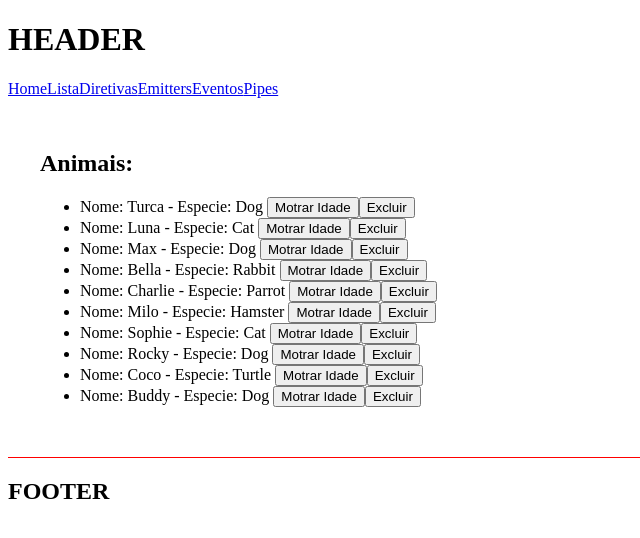
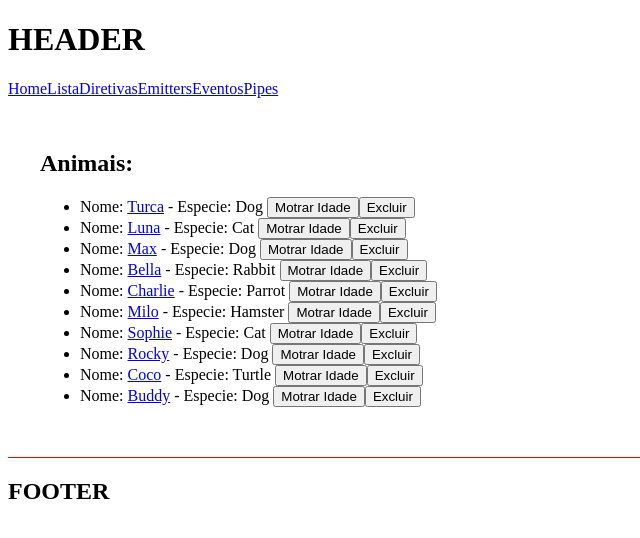
Before and after one commit to RafaGiaretta/angular_Revisao, an Angular app: page /list in a window 1280 px wide. Shown: the top 538 px of the page, without its empty margins (0-640 px from the left). Built offline with nearby package versions, Linux system fonts and the light colour scheme; data requests are answered from the project's data file.

Commit message:
feat Dynamic routes

```diff
--- a/src/app/Animal.ts
+++ b/src/app/Animal.ts
@@ -1,4 +1,5 @@
 export interface Animal {
+  id: number;
   name: string;
   type: string;
   age: number;
--- a/src/app/app-routing.module.ts
+++ b/src/app/app-routing.module.ts
@@ -6,6 +6,7 @@
 import { EmitterComponent } from './components/emitter/emitter.component';
 import { EventosComponent } from './components/eventos/eventos.component';
 import { PipesComponent } from './components/pipes/pipes.component';
+import { ItemDetailComponent } from './components/item-detail/item-detail.component';
 
 const routes: Routes = [
   { path: '', component: FirstComponentComponent },
@@ -14,6 +15,7 @@
   { path: 'emitter', component: EmitterComponent },
   { path: 'events', component: EventosComponent },
   { path: 'pipes', component: PipesComponent },
+  { path: 'list/:id', component: ItemDetailComponent },
 ];
 
 @NgModule({
--- a/src/app/app.module.ts
+++ b/src/app/app.module.ts
@@ -15,6 +15,7 @@
 import { PipesComponent } from './components/pipes/pipes.component';
 import { TwoWayBindingComponent } from './components/two-way-binding/two-way-binding.component';
 import { provideHttpClient } from '@angular/common/http';
+import { ItemDetailComponent } from './components/item-detail/item-detail.component';
 
 @NgModule({
   declarations: [
@@ -29,6 +30,7 @@
     ListRenderComponent,
     PipesComponent,
     TwoWayBindingComponent,
+    ItemDetailComponent,
   ],
   imports: [BrowserModule, AppRoutingModule, FormsModule],
   providers: [provideHttpClient()],
--- /dev/null
+++ b/src/app/components/item-detail/item-detail.component.html
@@ -0,0 +1,3 @@
+<div *ngIf="animal" class="class">
+  <p>ID: {{ animal.id }}</p>
+</div>
--- /dev/null
+++ b/src/app/components/item-detail/item-detail.component.ts
@@ -0,0 +1,22 @@
+import { Component } from '@angular/core';
+import { Animal } from '../../Animal';
+import { ActivatedRoute } from '@angular/router';
+import { ListService } from '../../service/list.service';
+
+@Component({
+  selector: 'app-item-detail',
+  standalone: false,
+
+  templateUrl: './item-detail.component.html',
+  styleUrl: './item-detail.component.css',
+})
+export class ItemDetailComponent {
+  animal?: Animal;
+  constructor(private listService: ListService, private route: ActivatedRoute) {
+    this.getAnimal();
+  }
+  getAnimal() {
+    const id = Number(this.route.snapshot.paramMap.get('id'));
+    this.listService.getItem(id).subscribe((animal) => (this.animal = animal));
+  }
+}
--- a/src/app/components/list-render/list-render.component.html
+++ b/src/app/components/list-render/list-render.component.html
@@ -3,7 +3,8 @@
 
   <ul>
     <li *ngFor="let animal of animals">
-      Nome: {{ animal.name }} - Especie: {{ animal.type }}
+      Nome: <a routerLink="/list/{{ animal.id }}">{{ animal.name }}</a> -
+      Especie: {{ animal.type }}
 
       <button (click)="showAge(animal)">Motrar Idade</button>
       <button (click)="removeAnimal(animal)">Excluir</button>
--- a/src/app/service/list.service.ts
+++ b/src/app/service/list.service.ts
@@ -16,4 +16,7 @@
   getAll(): Observable<Animal[]> {
     return this.http.get<Animal[]>(this.apiURL);
   }
+  getItem(id: Number): Observable<Animal> {
+    return this.http.get<Animal>(`${this.apiURL}/${id}`);
+  }
 }
```
Also changed, not shown: src/app/components/item-detail/item-detail.component.css (added), 1 other file (tests, documents, lock files or other folders).
